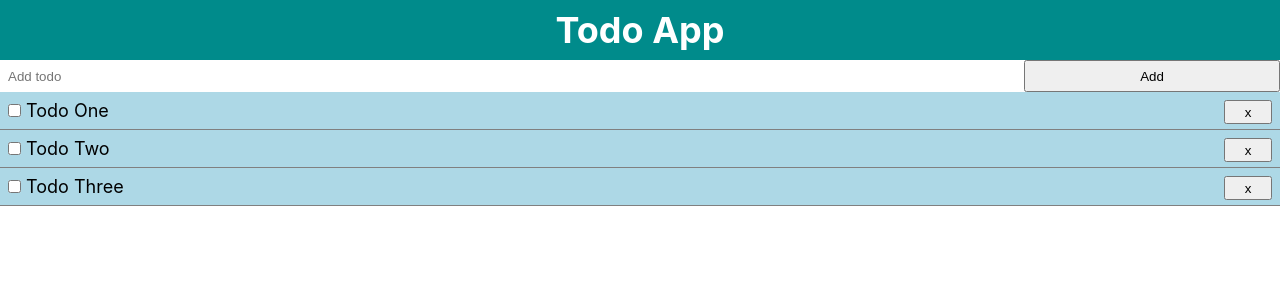
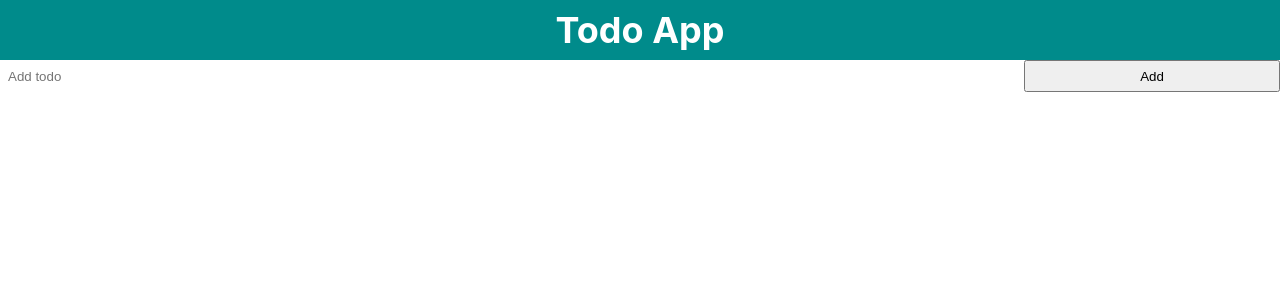
Before and after one commit to christocarr/vue-todos, a Vue app: page / in a window 1280 px wide. Shown: the top 300 px of the page. Built offline with nearby package versions, Linux system fonts and the light colour scheme.

Commit message:
Add axios package

```diff
--- a/package.json
+++ b/package.json
@@ -8,6 +8,7 @@
     "lint": "vue-cli-service lint"
   },
   "dependencies": {
+    "axios": "^0.19.2",
     "core-js": "^3.6.4",
     "uuid": "^7.0.3",
     "vue": "^2.6.11"
--- a/src/App.vue
+++ b/src/App.vue
@@ -11,27 +11,13 @@ import Header from './components/layout/Header';
 import AddTodo from './components/AddTodo';
 import Todos from './components/Todos';
 
+import axios from 'axios'
+
 export default {
   name: 'App',
   data() {
     return {
-      todos: [
-        {
-          title: 'Todo One',
-          isCompleted: false,
-          id: 1,
-        },
-        {
-          title: 'Todo Two',
-          isCompleted: false,
-          id: 2,
-        },
-        {
-          title: 'Todo Three',
-          isCompleted: false,
-          id: 3,
-        },
-      ],
+      todos: [],
     };
   },
   methods: {
@@ -41,6 +27,9 @@ export default {
     addTodo(newTodo) {
       this.todos = [...this.todos, newTodo]
     }
+  },
+  created() {
+
   },
   components: {
     Header,
```
Also changed, not shown: 1 other file (tests, documents, lock files or other folders).
